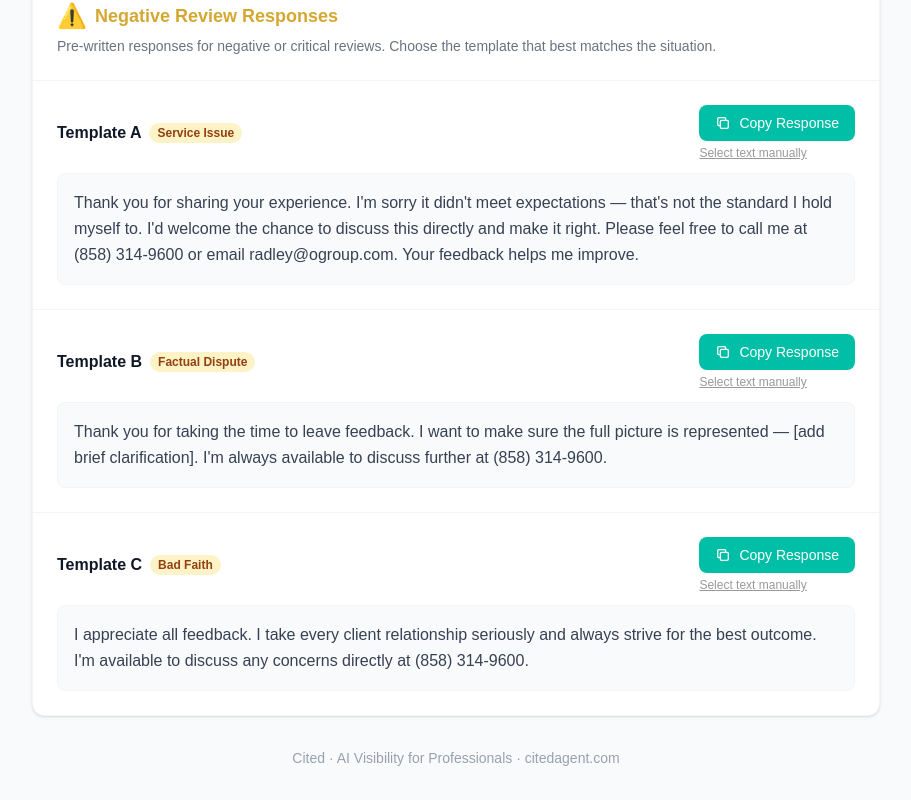
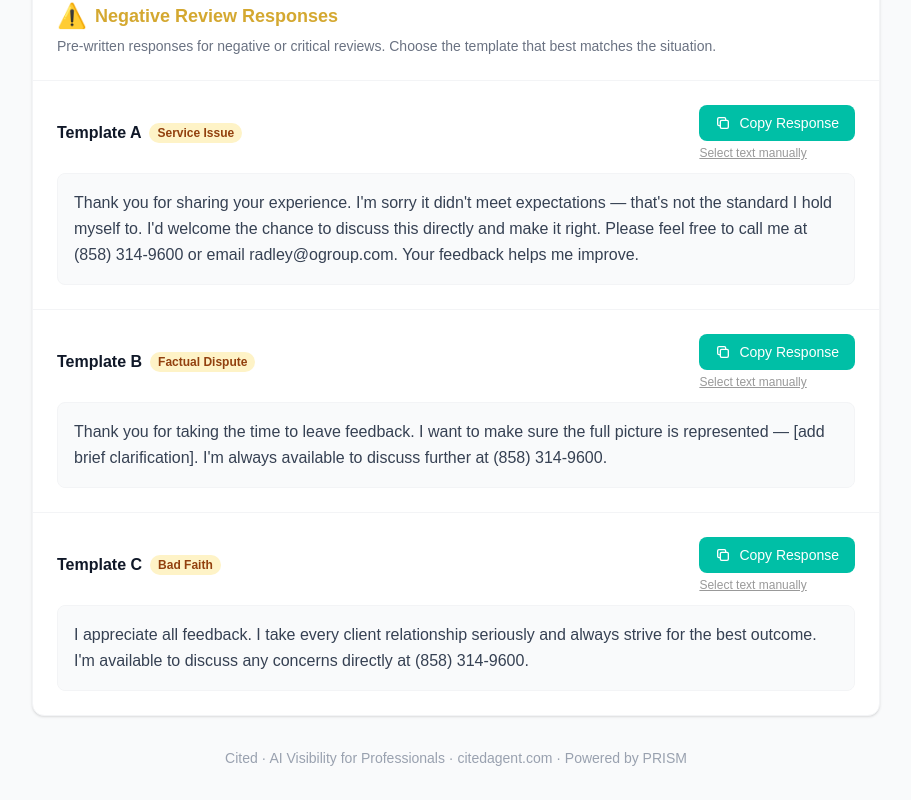
Before and after one commit to radleyraven/cited-dashboard, a Next.js app: page /reviews in a window 1280 px wide. Shown: the part 1556-2356 px from the top of the page, without its empty margins (184-1095 px from the left). Built offline with nearby package versions, Linux system fonts and the light colour scheme.

Commit message:
fix: add Powered by PRISM to footer

```diff
--- a/src/app/reviews/page.tsx
+++ b/src/app/reviews/page.tsx
@@ -261,7 +261,7 @@ export default function ReviewsPage() {
 
         {/* Footer */}
         <div className="mt-8 text-center text-sm text-gray-400">
-          Cited · AI Visibility for Professionals · citedagent.com
+          Cited · AI Visibility for Professionals · citedagent.com · Powered by PRISM
         </div>
       </main>
     </div>
```
